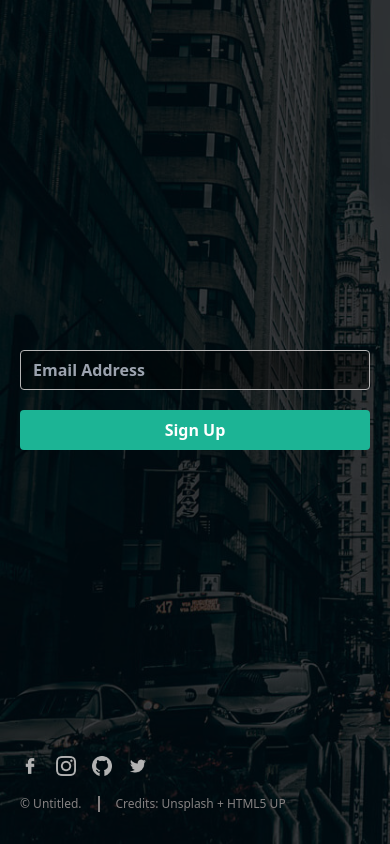
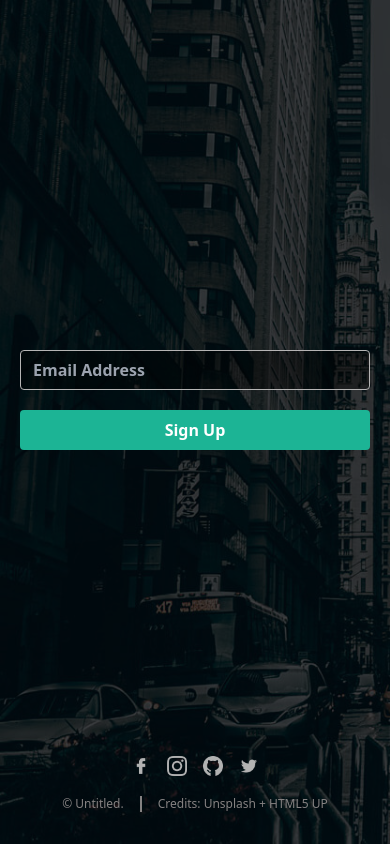
Before and after one commit to VikasKumar-19/landing-page-two, a website built with Vite: page index.html in a window 390 px wide. Built offline with nearby package versions, Linux system fonts and the light colour scheme.

Commit message:
finising touches

```diff
--- a/index.html
+++ b/index.html
@@ -4,8 +4,8 @@
   <meta charset="UTF-8">
   <meta http-equiv="X-UA-Compatible" content="IE=edge">
   <meta name="viewport" content="width=device-width, initial-scale=1.0">
-  <title>Document</title>
-  <link rel="stylesheet" href="style.css">
+  <title>Eventually - Stunning HTML5 Landing Page</title>
+  <link rel="stylesheet" href="./style.css">
 </head>
 <body>
   <main class="h-screen overflow-auto  bg-[url('/assets/images/bg01.jpg')] bg-center bg-cover">
@@ -23,14 +23,14 @@
         </form>
       </div>
     </div>
-    <div class="social_credits text-[#858282] absolute bottom-0 px-5 sm:px-10 py-8 flex flex-col gap-5">
-      <div class="links flex gap-4">
+    <div class="social_credits w-full text-[#858282] absolute bottom-0 px-5 sm:px-10 py-8 flex flex-col gap-5">
+      <div class="max-w-lg sm:max-w-full mx-auto sm:mx-0  links flex gap-4">
         <img class="invert-[70%] h-5 cursor-pointer" src="./assets/images/facebook.png" alt="facebook">
         <img class="invert-[70%] h-5 cursor-pointer" src="./assets/images/instagram.png" alt="instagram">
         <img class="invert-[70%] h-5 cursor-pointer" src="./assets/images/github.png" alt="github">
         <img class="invert-[70%] h-5 cursor-pointer" src="./assets/images/twitter.png" alt="twitter">
       </div>
-      <div class="credits flex text-xs sm:text-sm">
+      <div class="max-w-lg mx-auto sm:mx-0 credits flex text-xs sm:text-sm">
         <span class="pr-4 border-r-2 border-[#858282]">&copy; Untitled.</span>
         <span class="pl-4">Credits: Unsplash + HTML5 UP</span>
       </div>
```
